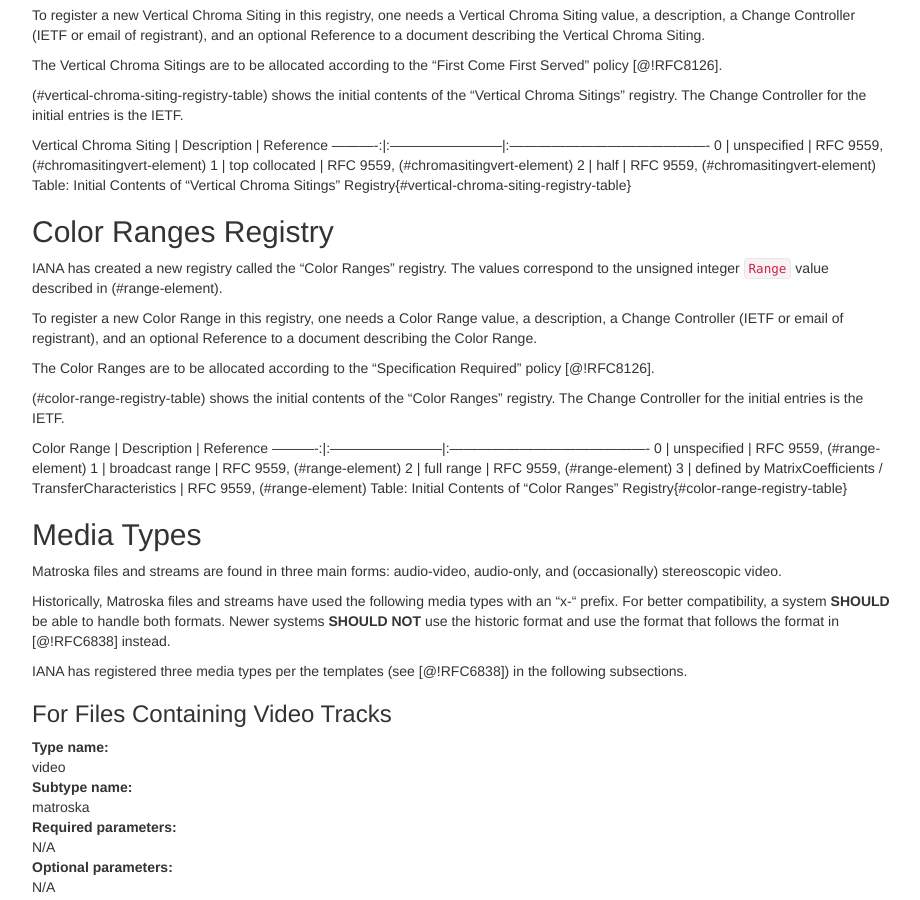
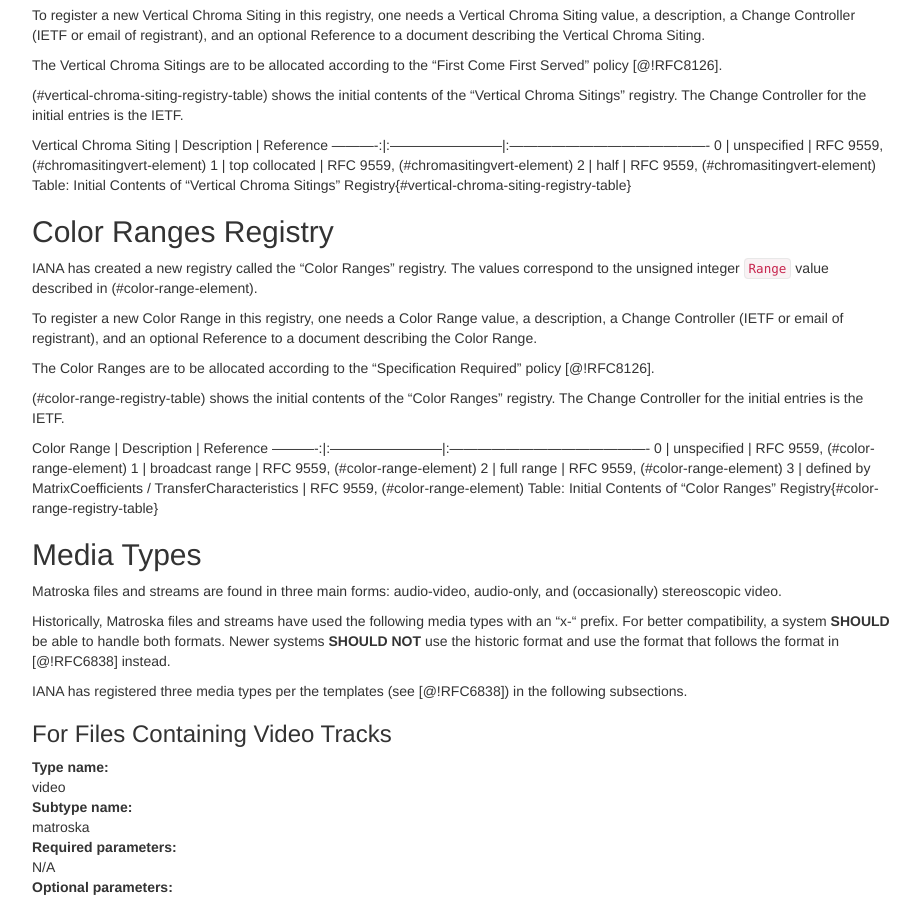
Before and after one commit to ietf-wg-cellar/matroska-specification, a Jekyll site: the page built from iana.md, in a window 1280 px wide and 900 px high, scrolled down 4682 px. Shown: the whole window, without its empty margins (273-1193 px from the left). Built offline with Jekyll 4.4.1, drawn with Linux system fonts in a browser that asks for light colours; our own code applies the rules of GitHub Pages for plain Markdown files.

Commit message:
[editorial] name the Range element Color Range
The name is too vague otherwise.

```diff
--- a/iana.md
+++ b/iana.md
@@ -355,7 +355,7 @@
 ## Color Ranges Registry
 
 IANA has created a new registry called the "Color Ranges" registry.
-The values correspond to the unsigned integer `Range` value described in (#range-element).
+The values correspond to the unsigned integer `Range` value described in (#color-range-element).
 
 To register a new Color Range in this registry, one needs a Color Range value,
 a description, a Change Controller (IETF or email of registrant), and
@@ -368,10 +368,10 @@
 
 Color Range | Description            | Reference
 ----------:|:------------------------|:-------------------------------------------
-0 | unspecified | RFC 9559, (#range-element)
-1 | broadcast range | RFC 9559, (#range-element)
-2 | full range | RFC 9559, (#range-element)
-3 | defined by MatrixCoefficients / TransferCharacteristics | RFC 9559, (#range-element)
+0 | unspecified | RFC 9559, (#color-range-element)
+1 | broadcast range | RFC 9559, (#color-range-element)
+2 | full range | RFC 9559, (#color-range-element)
+3 | defined by MatrixCoefficients / TransferCharacteristics | RFC 9559, (#color-range-element)
 Table: Initial Contents of "Color Ranges" Registry{#color-range-registry-table}
 
 
```
Also changed, not shown: 2 other files.
